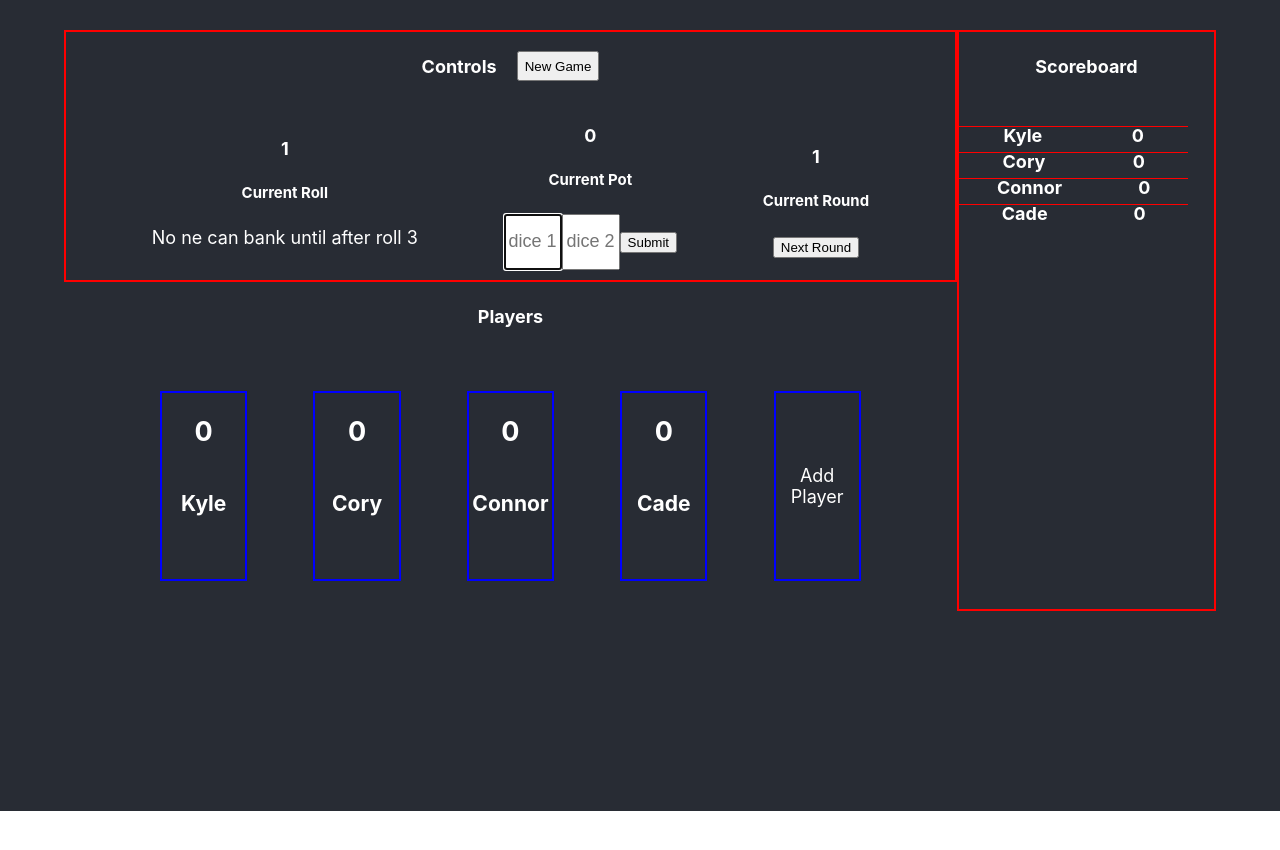
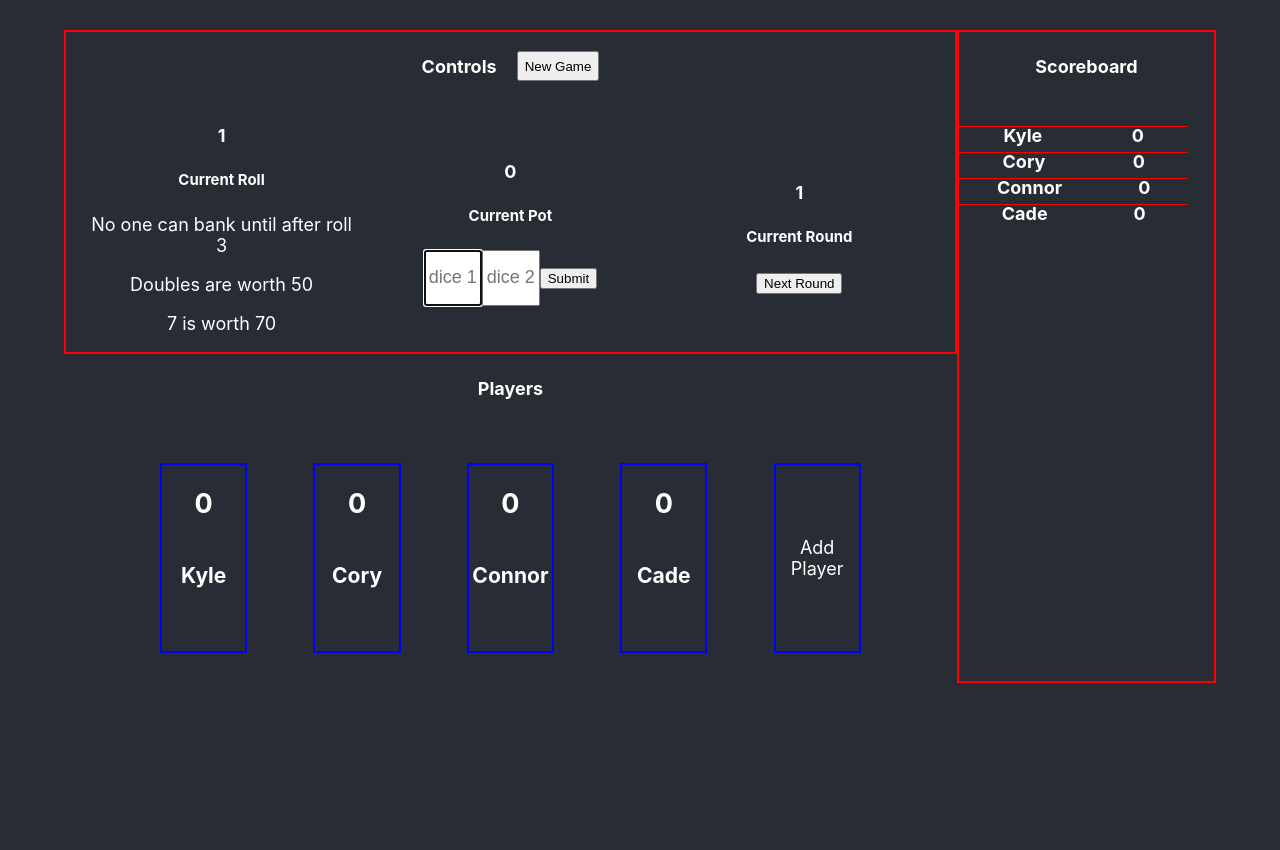
Before and after one commit to KyleCardwell/familystockmarket, a React (Create React App) app: page / in a window 1280 px wide. Shown: the top 850 px of the page. Before the commit the page ends 811 px from the top, so only its background shows below. Built offline with nearby package versions, Linux system fonts and the light colour scheme.

Commit message:
added notes for current rolls

```diff
--- a/src/App.css
+++ b/src/App.css
@@ -82,6 +82,10 @@
   margin-bottom: 10px;
 }
 
+.control-display {
+  width: 30%;
+}
+
 .newGameBtn {
   height: 30px;
 }
--- a/src/components/Controls.js
+++ b/src/components/Controls.js
@@ -36,12 +36,16 @@ const Controls = (props) => {
                     props.addToPot(70)
 
                 } else {
+
                     props.addToPot(Number(diceRoll.dice1) + Number(diceRoll.dice2))
+
                 }
 
             } else if(Number(diceRoll.dice1) + Number(diceRoll.dice2) === 7){
 
+                alert("Whoops! Someone Rolled a 7...starting next round!")
                 props.nextRound();
+                document.getElementById("diceRoll").focus();
 
             } else if(Number(diceRoll.dice1) === Number(diceRoll.dice2)){
 
@@ -74,13 +78,14 @@ const Controls = (props) => {
 
             <div className="controls">
 
-                <div>
+                <div className="control-display">
                     <h4>{props.currentRoll}</h4>
                     <h5>Current Roll</h5>
-                    {props.currentRoll <= 3 ? <p>No ne can bank until after roll 3</p> : ""}
+                    {props.currentRoll <= 3 ? <div><p>No one can bank until after roll 3</p><p>Doubles are worth 50</p><p>7 is worth 70</p></div> : ""}
+                    {props.currentRoll > 3 ? <div><p>Doubles will double the current pot</p><p>7 will end the round</p></div> : ""}
                 </div>
 
-                <div className="control-btns">
+                <div className="control-btns control-display">
                     <div>
                         <h4>{props.currentPot}</h4>
                         <h5>Current Pot</h5>
@@ -111,7 +116,7 @@ const Controls = (props) => {
                     </form>
 
                 </div>
-                <div>
+                <div className="control-display">
 
                     <h4>{props.currentRound}</h4>
                     <h5>Current Round</h5>
```
